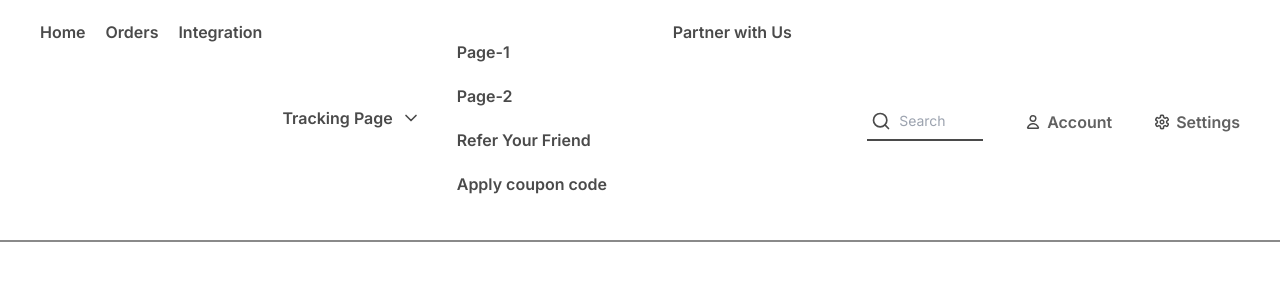
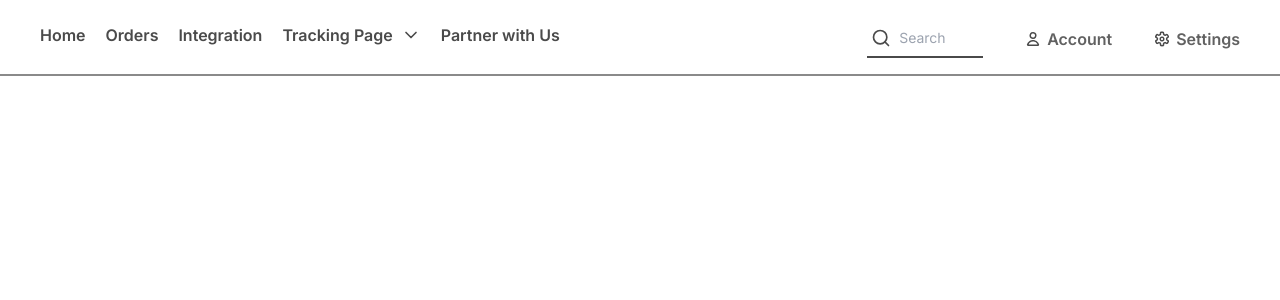
Before and after one commit to utkarshkushi/instasell-task, a Next.js app: page / in a window 1280 px wide. Shown: the top 300 px of the page. Built offline with nearby package versions, Linux system fonts and the light colour scheme.

Commit message:
addded dropdown menu to the tracking pages link of navbar

```diff
--- a/src/app/_components/Navbar.tsx
+++ b/src/app/_components/Navbar.tsx
@@ -30,14 +30,16 @@ const Navbar = (props: Props) => {
                 <a className='group text-[#4A4A4A] transition-all cursor-pointer duration-300 ease-in-out' href='#'>
                     <span onClick={() => setPagesOpen((prev) => !prev)} className='bg-left-bottom pb-2 font-inter flex items-center gap-2 font-semibold bg-gradient-to-r from-[#8051FF] to-[#8051FF] bg-[length:0%_3px] bg-no-repeat group-hover:bg-[length:50%_3px] transition-all duration-500 ease-out'>
                         Tracking Page <ChevronDown size={20} color='#4A4A4A' />
-                        <div className='w-56 px-5 py-5'>
+                        {pagesOpen && (
+                            <div className='w-40 px-5 py-2 absolute top-[60px] left-[260px] bg-white z-[100]'>
                             <div className='flex flex-col gap-5'>
-                                <p className='text-md font-roboto cursor-pointer hover:text-[#4f2e90] hover:border-l-4 hover:border-[#4f2e90] pl-2 flex gap-2'> Page-1</p>
-                                <p className='text-md font-roboto cursor-pointer hover:text-[#4f2e90] hover:border-l-4 hover:border-[#4f2e90] pl-2 flex gap-2'> Page-2</p>
-                                <p className='text-md font-roboto cursor-pointer hover:text-[#4f2e90] hover:border-l-4 hover:border-[#4f2e90] pl-2 flex gap-2'> Refer Your Friend</p>
-                                <p className='text-md font-roboto cursor-pointer hover:text-[#4f2e90] hover:border-l-4 hover:border-[#4f2e90] pl-2 flex gap-2'> Apply coupon code</p>
+                                <p className='text-md font-roboto cursor-pointer hover:text-[#8051FF] hover:border-l-4 hover:border-[#8051FF] pl-2 flex gap-2'> Page-1</p>
+                                <p className='text-md font-roboto cursor-pointer hover:text-[#8051FF] hover:border-l-4 hover:border-[#8051FF] pl-2 flex gap-2'> Page-2</p>
+                                <p className='text-md font-roboto cursor-pointer hover:text-[#8051FF] hover:border-l-4 hover:border-[#8051FF] pl-2 flex gap-2'> page-3</p>
+                                <p className='text-md font-roboto cursor-pointer hover:text-[#8051FF] hover:border-l-4 hover:border-[#8051FF] pl-2 flex gap-2'> Page-4</p>
                             </div>
                         </div>
+                        )}
                     </span>
                 </a>
                 <a className='group text-[#4A4A4A] transition-all cursor-pointer duration-300 ease-in-out' href='#'>
```
